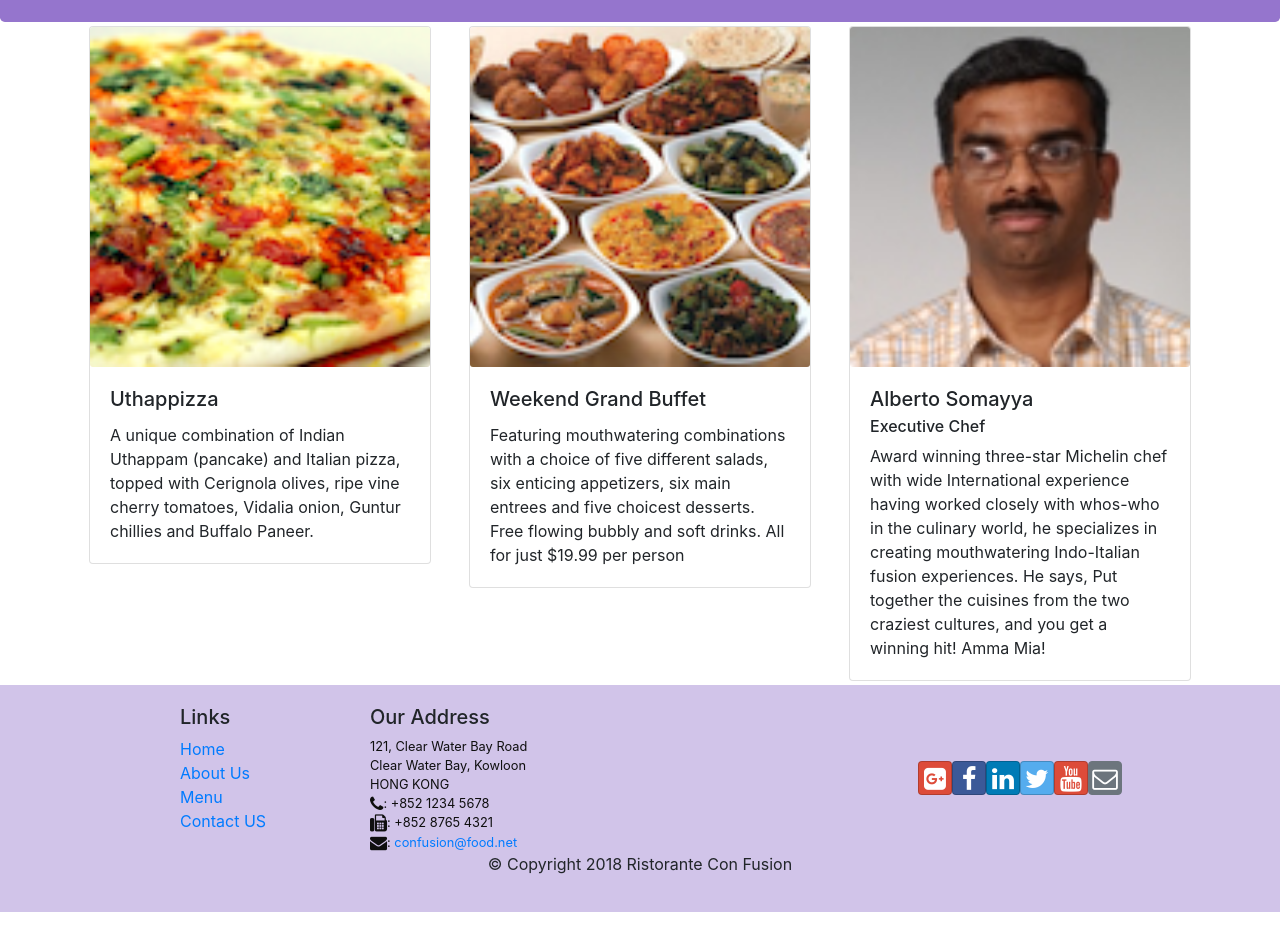
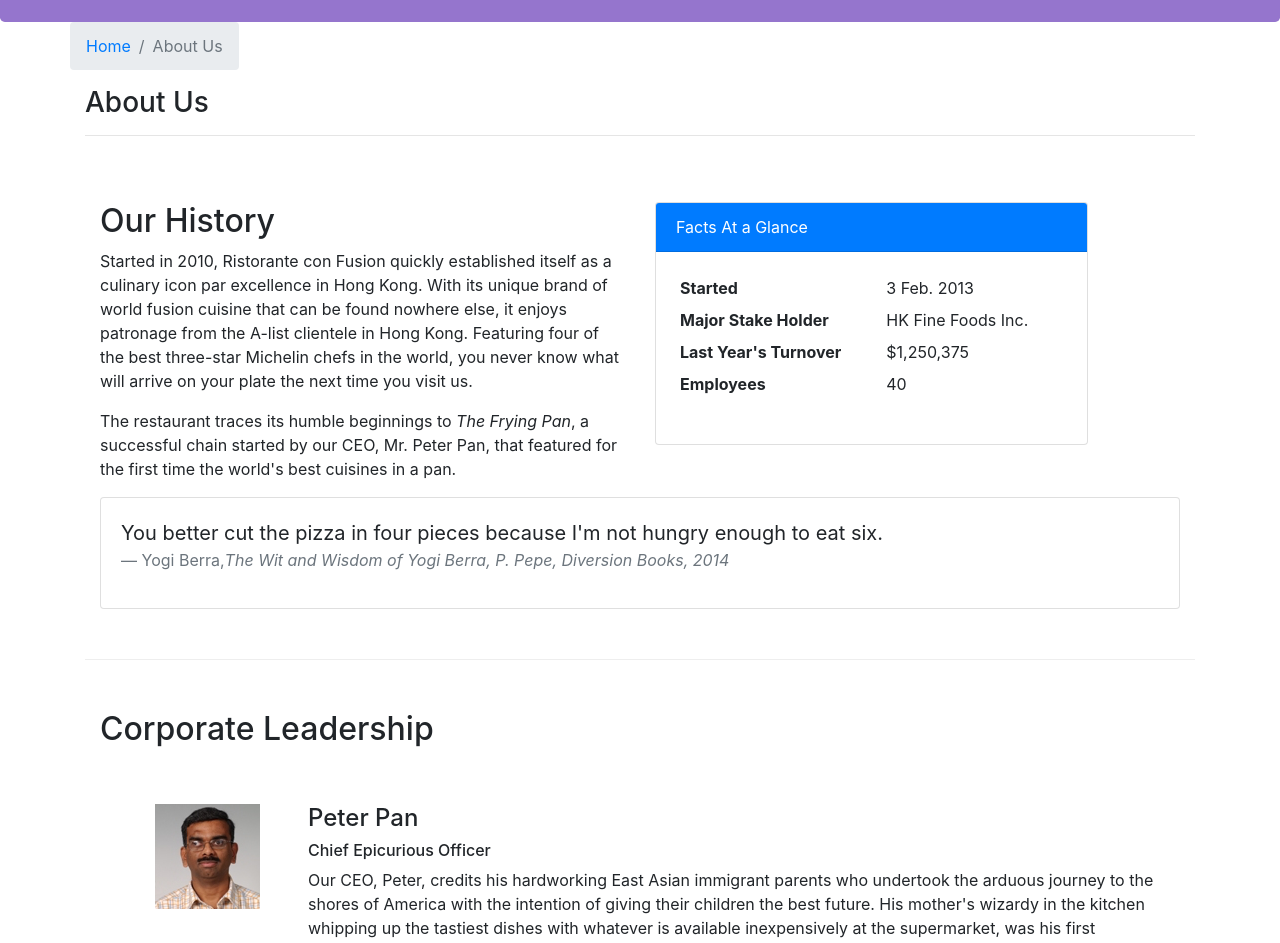
Before and after one commit to MaxiNCh/coursera_hong_kong, a React (Create React App) app in the folder 2.React/confusion/: page /aboutus in a window 1280 px wide. Before the commit this address led to /home. Shown: the part 320-1263 px from the top of the page. Before the commit the page ends 1232 px from the top, so only its background shows below. Built offline with nearby package versions, Linux system fonts and the light colour scheme.

Commit message:
Front-End Web Development with React. Week 2. Assignment

```diff
--- /dev/null
+++ b/2.React/confusion/src/components/AboutComponent.js
@@ -0,0 +1,88 @@
+import React from 'react';
+import { Breadcrumb, BreadcrumbItem, Card, CardBody, CardHeader, Media } from 'reactstrap';
+import { Link } from 'react-router-dom';
+
+function About(props) {
+
+	const renderLeaders = props.leaders.map((leader) => {
+		return (
+			<div key={leader.id} className="col-12 mt-5">
+				<Media tag="li">
+					<Media left>
+						<Media object src={leader.image} alt={leader.name} />
+					</Media>
+					<Media body className="ml-5">
+						<Media heading>{leader.name}</Media>
+						<Media><h6>{leader.designation}</h6></Media>
+						<Media>{leader.description}</Media>
+					</Media>
+				</Media>
+			</div>
+		);
+	})
+
+	return(
+		<div className="container">
+			<div className="row">
+				<Breadcrumb>
+					<BreadcrumbItem><Link to="/home">Home</Link></BreadcrumbItem>
+					<BreadcrumbItem active>About Us</BreadcrumbItem>
+				</Breadcrumb>
+				<div className="col-12">
+					<h3>About Us</h3>
+					<hr />
+				</div>
+			</div>
+			<div className="row row-content">
+				<div className="col-12 col-md-6">
+					<h2>Our History</h2>
+					<p>Started in 2010, Ristorante con Fusion quickly established itself as a culinary icon par excellence in Hong Kong. With its unique brand of world fusion cuisine that can be found nowhere else, it enjoys patronage from the A-list clientele in Hong Kong.  Featuring four of the best three-star Michelin chefs in the world, you never know what will arrive on your plate the next time you visit us.</p>
+					<p>The restaurant traces its humble beginnings to <em>The Frying Pan</em>, a successful chain started by our CEO, Mr. Peter Pan, that featured for the first time the world's best cuisines in a pan.</p>
+				</div>
+				<div className="col-12 col-md-5">
+					<Card>
+						<CardHeader className="bg-primary text-white">Facts At a Glance</CardHeader>
+						<CardBody>
+							<dl className="row p-1">
+								<dt className="col-6">Started</dt>
+								<dd className="col-6">3 Feb. 2013</dd>
+								<dt className="col-6">Major Stake Holder</dt>
+								<dd className="col-6">HK Fine Foods Inc.</dd>
+								<dt className="col-6">Last Year's Turnover</dt>
+								<dd className="col-6">$1,250,375</dd>
+								<dt className="col-6">Employees</dt>
+								<dd className="col-6">40</dd>
+							</dl>
+						</CardBody>
+					</Card>
+				</div>
+				<div className="col-12">
+					<Card>
+						<CardBody className="bg-faded">
+							<blockquote className="blockquote">
+								<p className="mb-0">You better cut the pizza in four pieces because
+									I'm not hungry enough to eat six.</p>
+								<footer className="blockquote-footer">Yogi Berra,
+								<cite title="Source Title">The Wit and Wisdom of Yogi Berra,
+									P. Pepe, Diversion Books, 2014</cite>
+								</footer>
+							</blockquote>
+						</CardBody>
+					</Card>
+				</div>
+			</div>
+			<div className="row row-content">
+				<div className="col-12">
+					<h2>Corporate Leadership</h2>
+				</div>
+				<div className="col-12">
+					<Media list>
+						{renderLeaders}
+					</Media>
+				</div>
+			</div>
+		</div>
+	);
+}
+
+export default About;
--- a/2.React/confusion/src/components/MainComponent.js
+++ b/2.React/confusion/src/components/MainComponent.js
@@ -9,6 +9,7 @@
 import Footer from './FooterComponent.js';
 import Home from './HomeComponent.js';
 import Contact from './ContactComponent.js';
+import About from "./AboutComponent.js";
 import {Switch, Route, Redirect} from 'react-router-dom';
 
 class Main extends Component {
@@ -46,12 +47,9 @@
 			<React.Fragment>
 				<Header />
 				<Switch>
-					<Route path='/home' >
-						{HomePage}
-					</Route>
-					<Route exact path='/menu'>
-						<Menu dishes={this.state.dishes} />
-					</Route>
+					<Route path='/home' component={HomePage} />
+					<Route exact path='/menu' component={() => <Menu dishes={this.state.dishes} />} />
+					<Route exact path='/aboutus' component={() => <About leaders={this.state.leaders} />} />
 					<Route path='/menu/:dishId' component={DishWithId} />
 					<Route path='/contactus' component={Contact} />
 					<Redirect to='/home' />
```
Also changed, not shown: 2.React/confusion/src/components/test.js (deleted).
